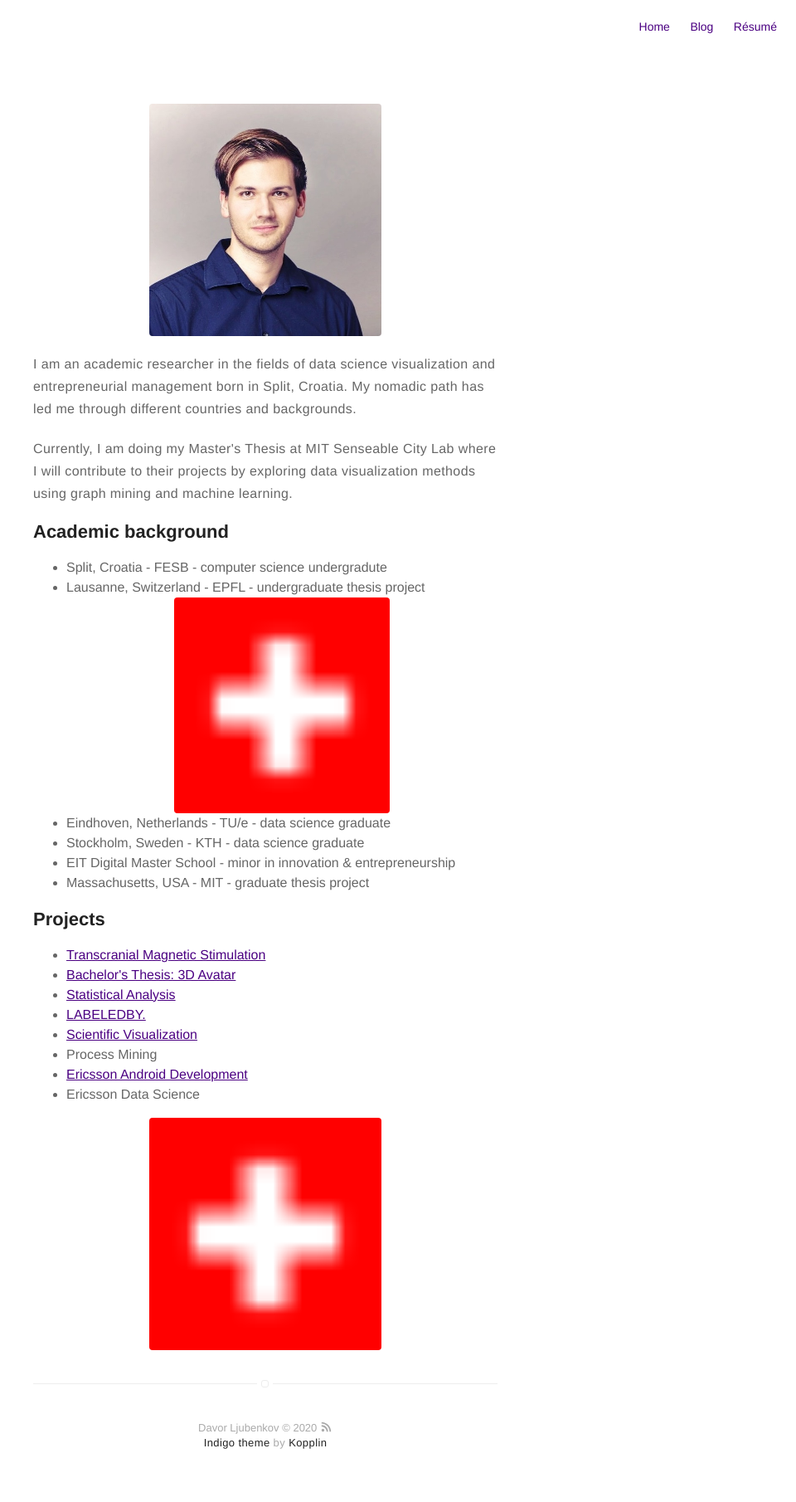
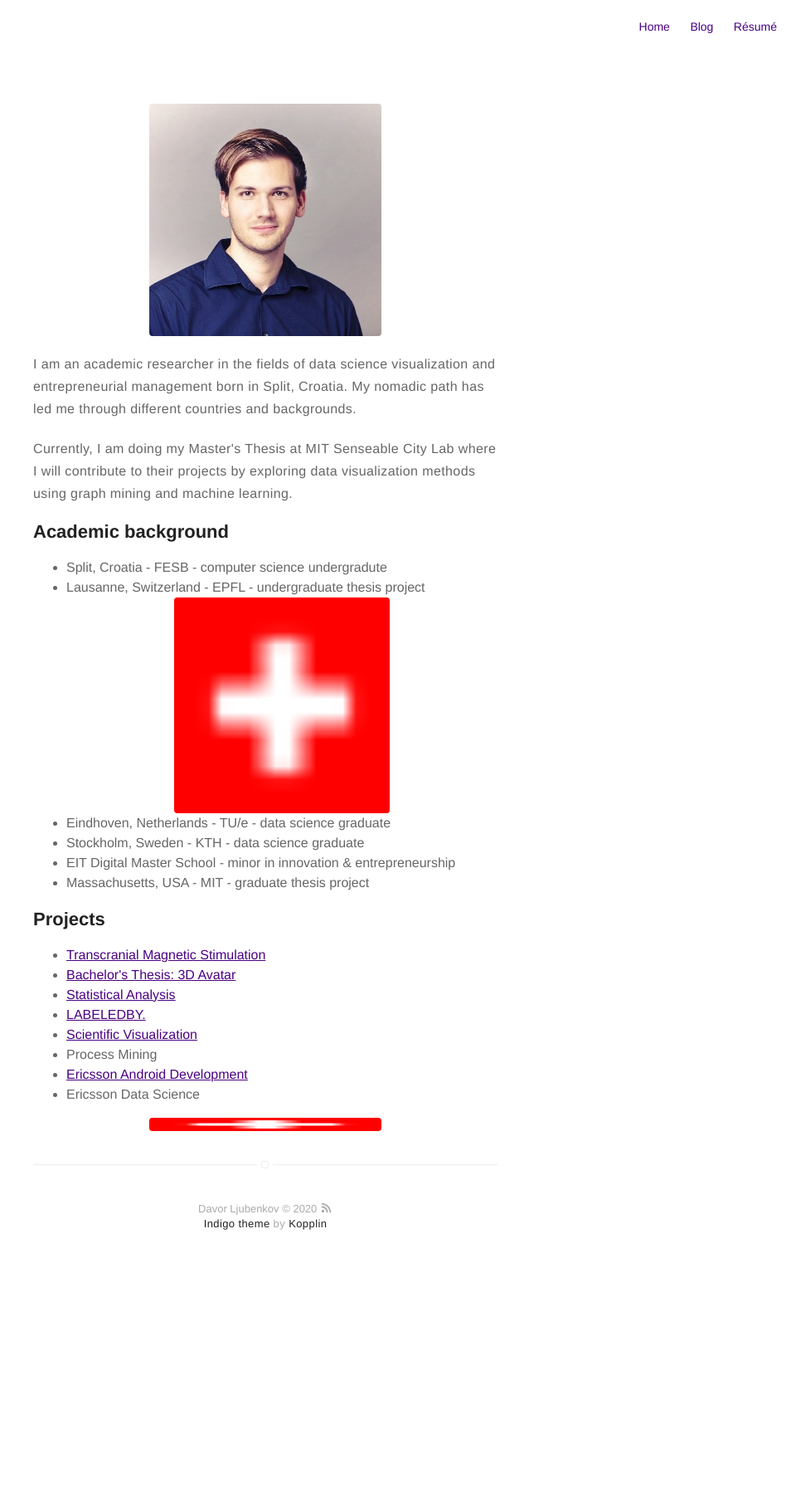
Before and after one commit to dljubenk/dljubenk.github.io, a Jekyll site: the page built from about.md, in a window 1280 px wide. Shown: the whole page at 83% size, without its empty margins (320-1280 px from the left). Built offline with Jekyll 4.4.1, drawn with Linux system fonts in a browser that asks for light colours; after the commit the page ends 1546 px from its top, so only the background shows below that.

Commit message:
Update about.md

```diff
--- a/about.md
+++ b/about.md
@@ -34,4 +34,4 @@ layout: page
 	<li>Ericsson Data Science</li>
 </ul>
 
-![](../assets/images/ch.png)
+![](../assets/images/ch.png){:height="16px" width="16px"}
```
